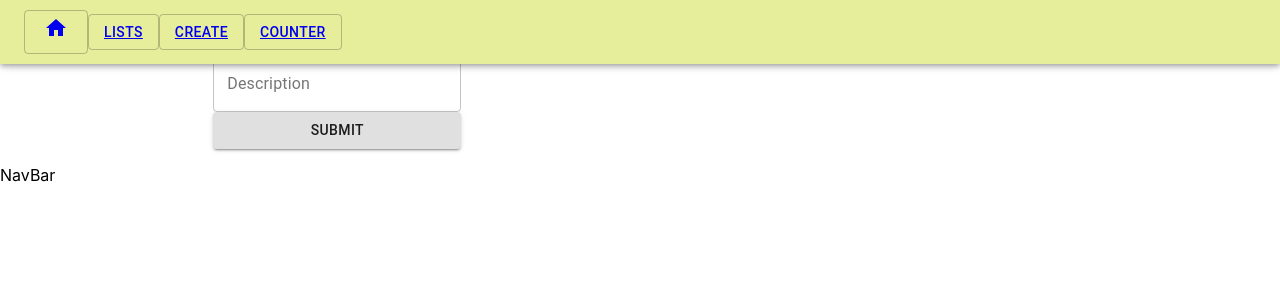
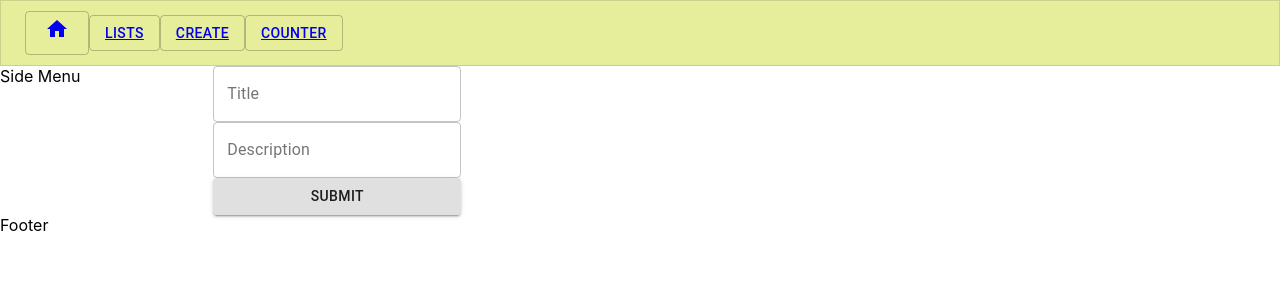
Before and after one commit to ZsoltToth/project-templates-mern, a React (Create React App) app in the folder frontend/: page /issues/record in a window 1280 px wide. Shown: the top 300 px of the page. Built offline with nearby package versions, Linux system fonts and the light colour scheme.

Commit message:
fix(#36): make navbar static

```diff
--- a/frontend/src/App.tsx
+++ b/frontend/src/App.tsx
@@ -3,8 +3,8 @@ import logo from './logo.svg';
 import './App.css';
 import Greetings from './component/Greetings';
 import Counter from './component/Counter';
-import IssueRecordingForm from './component/IssueRecordingForm';
-import IssueTable from './component/IssueTable';
+import IssueRecordingForm from './pages/IssueRecordingForm';
+import IssueTable from './pages/IssueTable';
 import { ThemeProvider } from '@material-ui/core';
 import theme from './theme';
 import Layout from './component/layout/Layout';
--- a/frontend/src/component/layout/Footer.tsx
+++ b/frontend/src/component/layout/Footer.tsx
@@ -1,9 +1,10 @@
 import React, { FunctionComponent } from 'react';
+import { AppBar, Toolbar } from '@material-ui/core';
 
 const Footer: FunctionComponent = () => {
   return (
     <>
-      <p>NavBar</p>
+      Footer
     </>
   );
 };
--- a/frontend/src/component/layout/Layout.tsx
+++ b/frontend/src/component/layout/Layout.tsx
@@ -4,21 +4,23 @@ import Footer from './Footer';
 import { Grid } from '@material-ui/core';
 import { BrowserRouter, Route, Routes } from 'react-router-dom';
 import LandingPage from '../../pages/LandingPage';
-import IssueTable from '../IssueTable';
-import IssueRecordingForm from '../IssueRecordingForm';
+import IssueTable from '../../pages/IssueTable';
+import IssueRecordingForm from '../../pages/IssueRecordingForm';
 
 const Layout: FunctionComponent = ({ children }) => {
   return (
     <>
-      <NavBar/>
       <Grid container>
+        <Grid item md={12}>
+          <NavBar/>
+        </Grid>
         <Grid item md={2}>Side Menu</Grid>
         <Grid item md={10}>
-            <Routes>
-              <Route path={'/'} element={<LandingPage/>}/>
-              <Route path={'/issues'} element={<IssueTable/>}/>
-              <Route path={'/issues/record'} element={<IssueRecordingForm/>}/>
-            </Routes>
+          <Routes>
+            <Route path={'/'} element={<LandingPage/>}/>
+            <Route path={'/issues'} element={<IssueTable/>}/>
+            <Route path={'/issues/record'} element={<IssueRecordingForm/>}/>
+          </Routes>
           {children}
         </Grid>
       </Grid>
--- a/frontend/src/component/layout/NavBar.tsx
+++ b/frontend/src/component/layout/NavBar.tsx
@@ -5,7 +5,7 @@ import { Link } from 'react-router-dom';
 
 const NavBar: FunctionComponent = () => {
   return (
-    <AppBar>
+    <AppBar variant={'outlined'} elevation={0} position={'static'}>
       <Toolbar>
         <Button variant={'outlined'}><Link to={'/'}><Home/></Link></Button>
         <Button variant={'outlined'}><Link to={'/issues'}>Lists</Link></Button>
--- a/frontend/src/pages/LandingPage.tsx
+++ b/frontend/src/pages/LandingPage.tsx
@@ -1,8 +1,8 @@
 import React, { FunctionComponent } from 'react';
 import Greetings from '../component/Greetings';
 import Counter from '../component/Counter';
-import IssueRecordingForm from '../component/IssueRecordingForm';
-import IssueTable from '../component/IssueTable';
+import IssueRecordingForm from './IssueRecordingForm';
+import IssueTable from './IssueTable';
 import logo from '../logo.svg';
 
 const LandingPage: FunctionComponent = () => {
```
Also changed, not shown: frontend/src/pages/IssueRecordingForm.tsx (renamed from frontend/src/component/IssueRecordingForm.tsx), frontend/src/pages/IssueTable.tsx (renamed from frontend/src/component/IssueTable.tsx).
